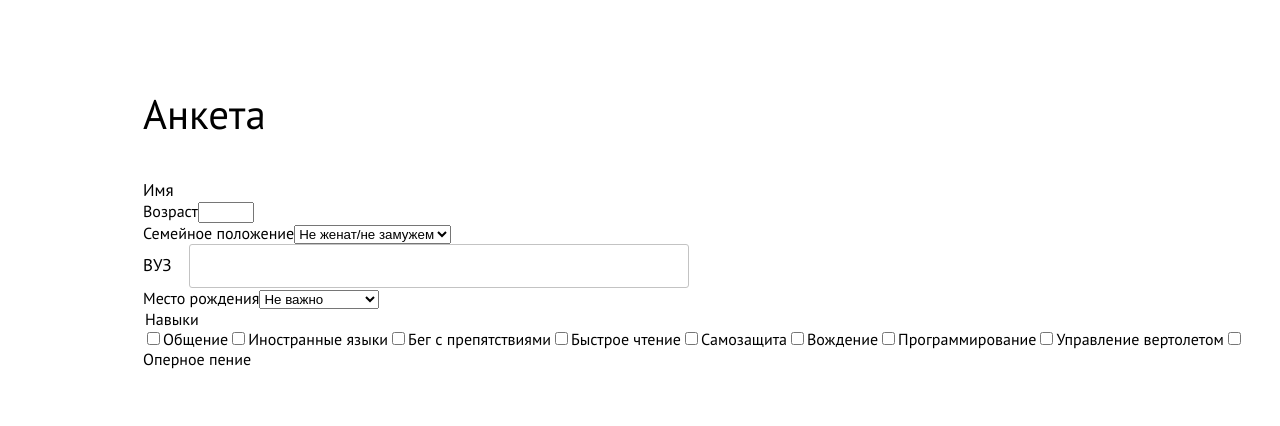
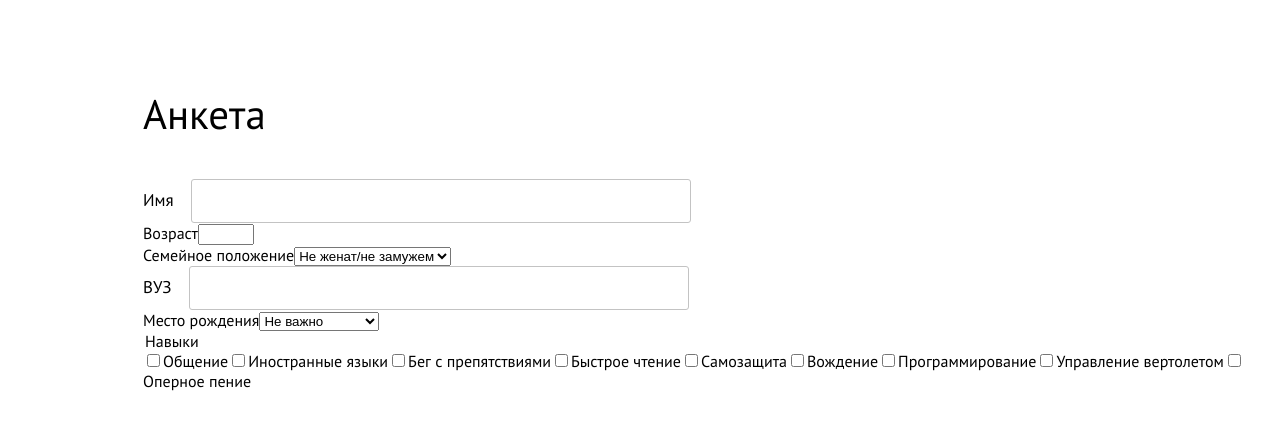
Before and after one commit to SultanYusupov/form-generator, an Angular app: page / in a window 1280 px wide. Shown: the top 426 px of the page. Built offline with nearby package versions, Linux system fonts and the light colour scheme; data requests are answered from the project's data file.

Commit message:
Если поле не множественное, то только один formControlName

```diff
--- a/src/app/components/test-input/test-input.component.html
+++ b/src/app/components/test-input/test-input.component.html
@@ -1,10 +1,13 @@
 <div [formGroup]="fControl">
   <label>{{inputData.labelName}}</label>
-  <ng-container formArrayName="{{inputData.inputName}}">
     @if (inputData.multiply) {
-      @for (control of getControls(); let i = $index; track i) {
-          <input type="text" [name]="inputData.inputName" [formControlName]="i" [required]="inputData.required">
-        }
+      <ng-container formArrayName="{{inputData.inputName}}">
+          @for (control of getControls(); let i = $index; track i) {
+              <input type="text" [name]="inputData.inputName" [formControlName]="i" [required]="inputData.required">
+            }
+      </ng-container>
+    } @else {
+          <input type="text" [name]="inputData.inputName" [formControlName]="inputData.inputName" [required]="inputData.required">
     }
-  </ng-container>
+
 </div>
```
